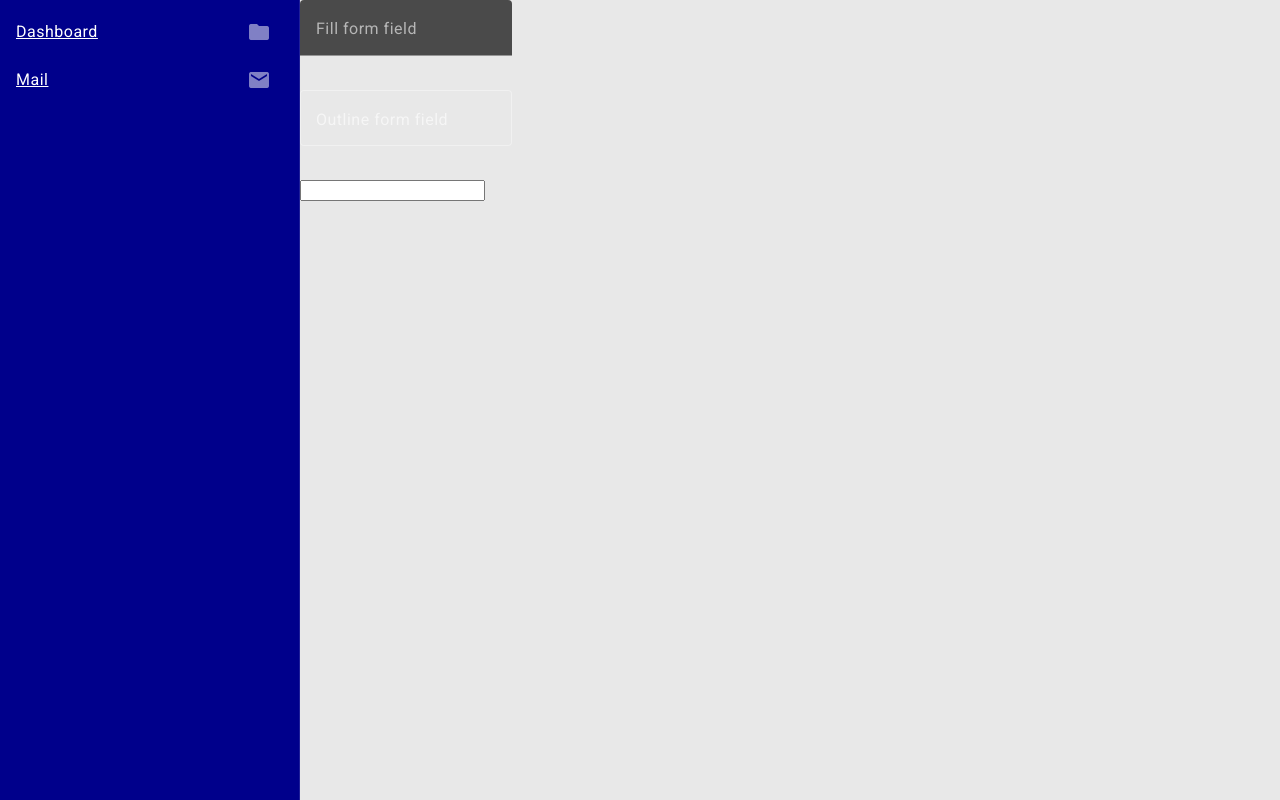
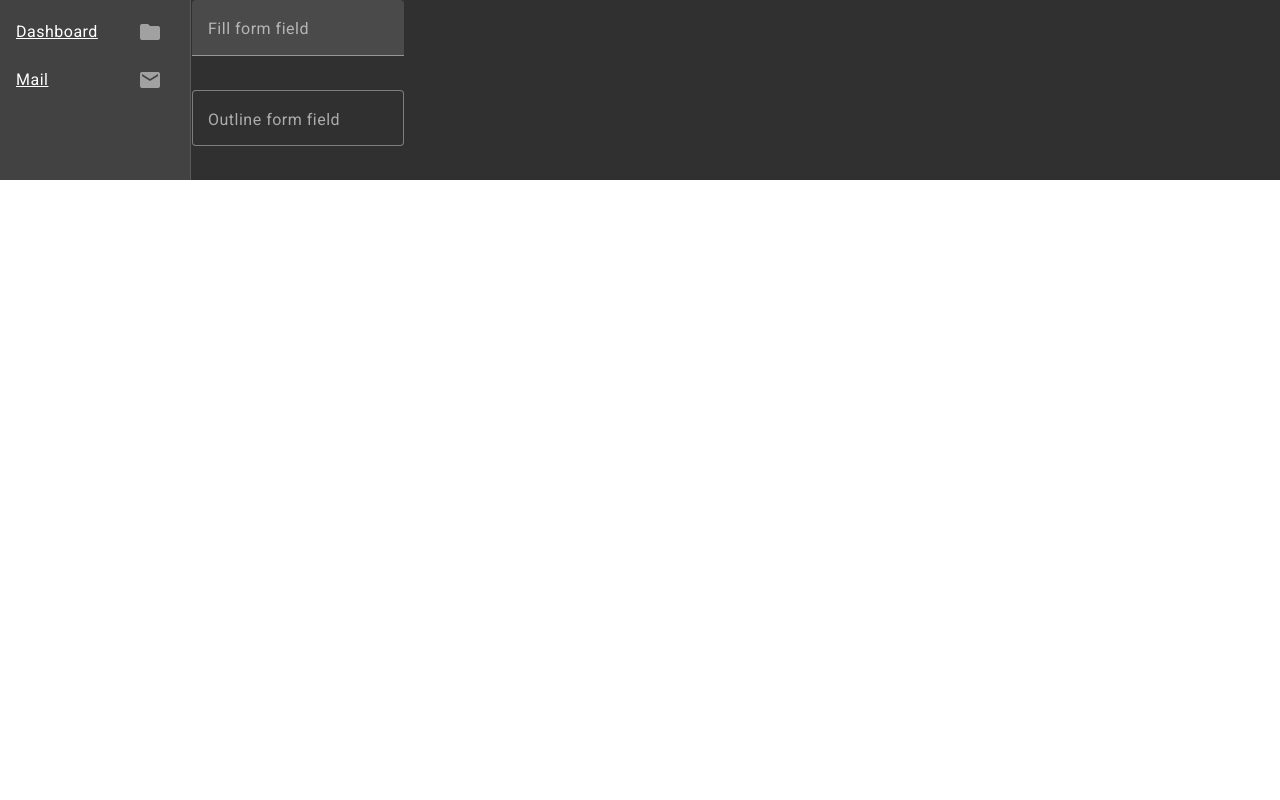
Before and after one commit to codingPentagon/ZoneEd, an Angular app in the folder frontend/: page /mail in a window 1280 px wide. Built offline with nearby package versions, Linux system fonts and the light colour scheme.

Commit message:
set up mail component dependencies

```diff
--- a/frontend/src/app/mail/mail.component.html
+++ b/frontend/src/app/mail/mail.component.html
@@ -1,3 +1,34 @@
-<app-base>
-  <p>b gj jhmhmn</p>
-</app-base>
+<mat-sidenav-container>
+  <mat-sidenav opened disableClose mode="side">
+    <mat-nav-list>
+      <mat-list-item>
+        <a matListItemTitle href="">Dashboard</a>
+        <button mat-icon-button matListItemMeta>
+          <mat-icon>folder</mat-icon>
+        </button>
+      </mat-list-item>
+      <mat-list-item>
+        <a matListItemTitle href="/mail">Mail</a>
+        <button mat-icon-button matListItemMeta>
+          <mat-icon>mail</mat-icon>
+        </button>
+      </mat-list-item>
+    </mat-nav-list>
+  </mat-sidenav>
+  <mat-sidenav-content>
+    <p>
+      <mat-form-field appearance="fill">
+        <mat-label>Fill form field</mat-label>
+        <input matInput placeholder="Placeholder">
+        <mat-hint></mat-hint>
+      </mat-form-field>
+    </p>
+    <p>
+      <mat-form-field appearance="outline" color="accent">
+        <mat-label>Outline form field</mat-label>
+        <input matInput placeholder="Placeholder">
+        <mat-hint></mat-hint>
+      </mat-form-field>
+    </p>
+  </mat-sidenav-content>
+</mat-sidenav-container>
```
Also changed, not shown: frontend/src/app/app.module.ts (+11 -1 lines).
